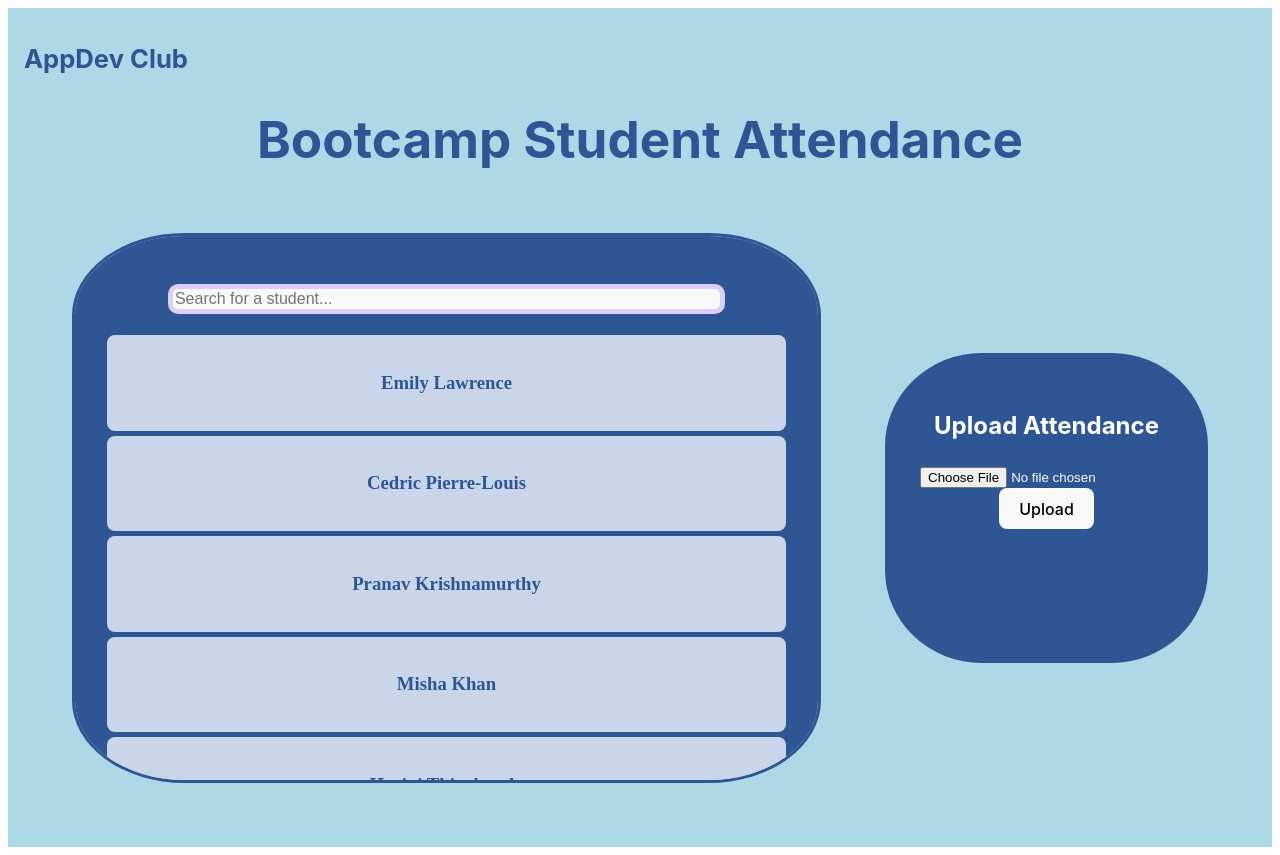
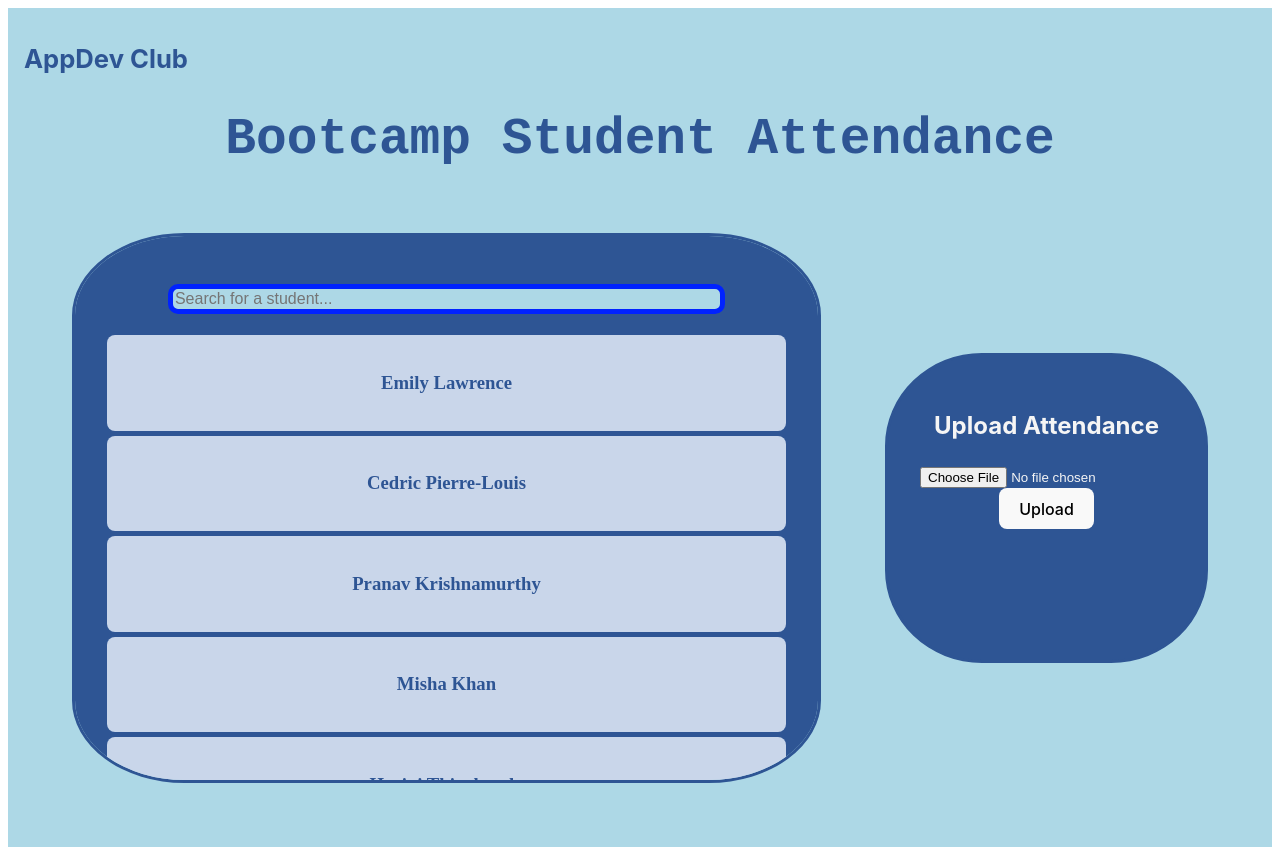
Before and after one commit to pk-2004/bootcamp_project, a React (Vite) app: page / in a window 1280 px wide. Built offline with nearby package versions, Linux system fonts and the light colour scheme.

Commit message:
minor changes design

```diff
--- a/src/App.css
+++ b/src/App.css
@@ -8,6 +8,7 @@
 }
 
 #title {
+  font-family: 'Courier New', Courier, monospace;
   margin-top: 0;
   padding-top: 0;
 }
@@ -30,7 +31,7 @@
   height: 30rem;
   padding: 2rem;
   margin: 2rem;
-  color: white;
+  color: lightblue;
   border-style: solid;
   background-color: rgba(46, 85, 148, 1);
   border-color: rgba(46, 85, 148, 1);
@@ -46,7 +47,7 @@
   height: 15rem;
   padding: 2rem;
   margin: 2rem;
-  color: white;
+  color: whitesmoke;
   border-style: solid;
   background-color: rgba(46, 85, 148, 1);
   border-color: rgba(46, 85, 148, 1);
@@ -57,9 +58,9 @@
   margin: 1rem;
   width: 80%;
   font-size: 1rem;
-  border: 5px solid #DECDF5;
+  border: 5px solid #0022ff;
   border-radius: 10px;
-  background-color: #f9f9f9;
+  background-color: lightblue;
   transition: background-color 0.3s;
   color: black;
 }
```
